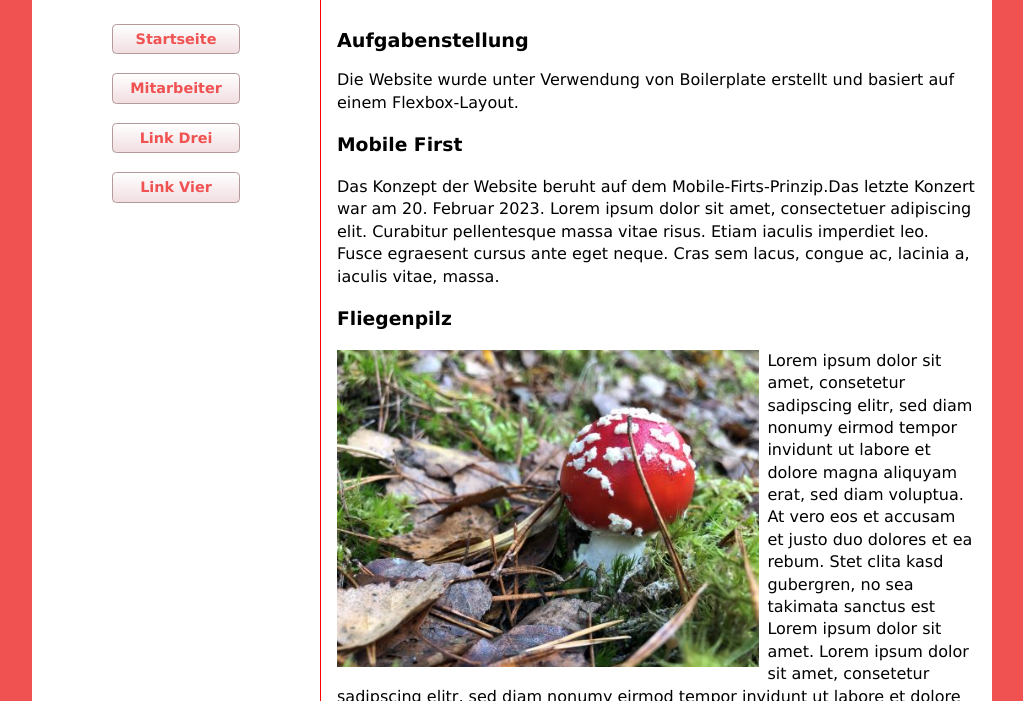
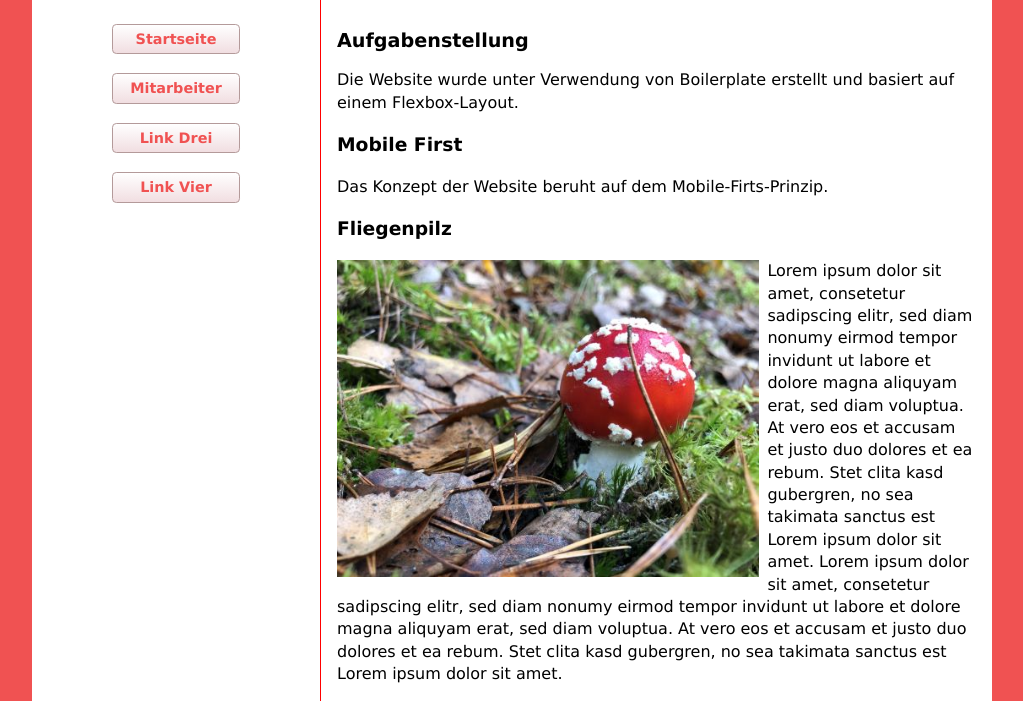
Before and after one commit to Isia13/cert_project, a website built with webpack: page index.html in a window 1280 px wide. Shown: the part 67-768 px from the top of the page, without its empty margins (128-1151 px from the left). Built offline with nearby package versions, Linux system fonts and the light colour scheme; no server answers.

Commit message:
Update index.html

```diff
--- a/index.html
+++ b/index.html
@@ -44,8 +44,7 @@
         <p>Die Website wurde unter Verwendung von Boilerplate erstellt und basiert auf einem Flexbox-Layout.</p>
         <section>
           <h3>Mobile First</h3>
-          <p>Das Konzept der Website beruht auf dem Mobile-Firts-Prinzip.Das letzte Konzert war am <time datetime = "2023-02-20">20. Februar 2023.</time> Lorem ipsum dolor sit amet, consectetuer adipiscing elit. Curabitur pellentesque massa vitae risus. Etiam iaculis imperdiet leo. Fusce egraesent cursus ante eget neque. Cras sem lacus, congue ac, lacinia a, iaculis vitae, massa.
-          </p>
+          <p>Das Konzept der Website beruht auf dem Mobile-Firts-Prinzip.</p>
         </section>
         <section>
           <h3>Fliegenpilz</h3>
```
